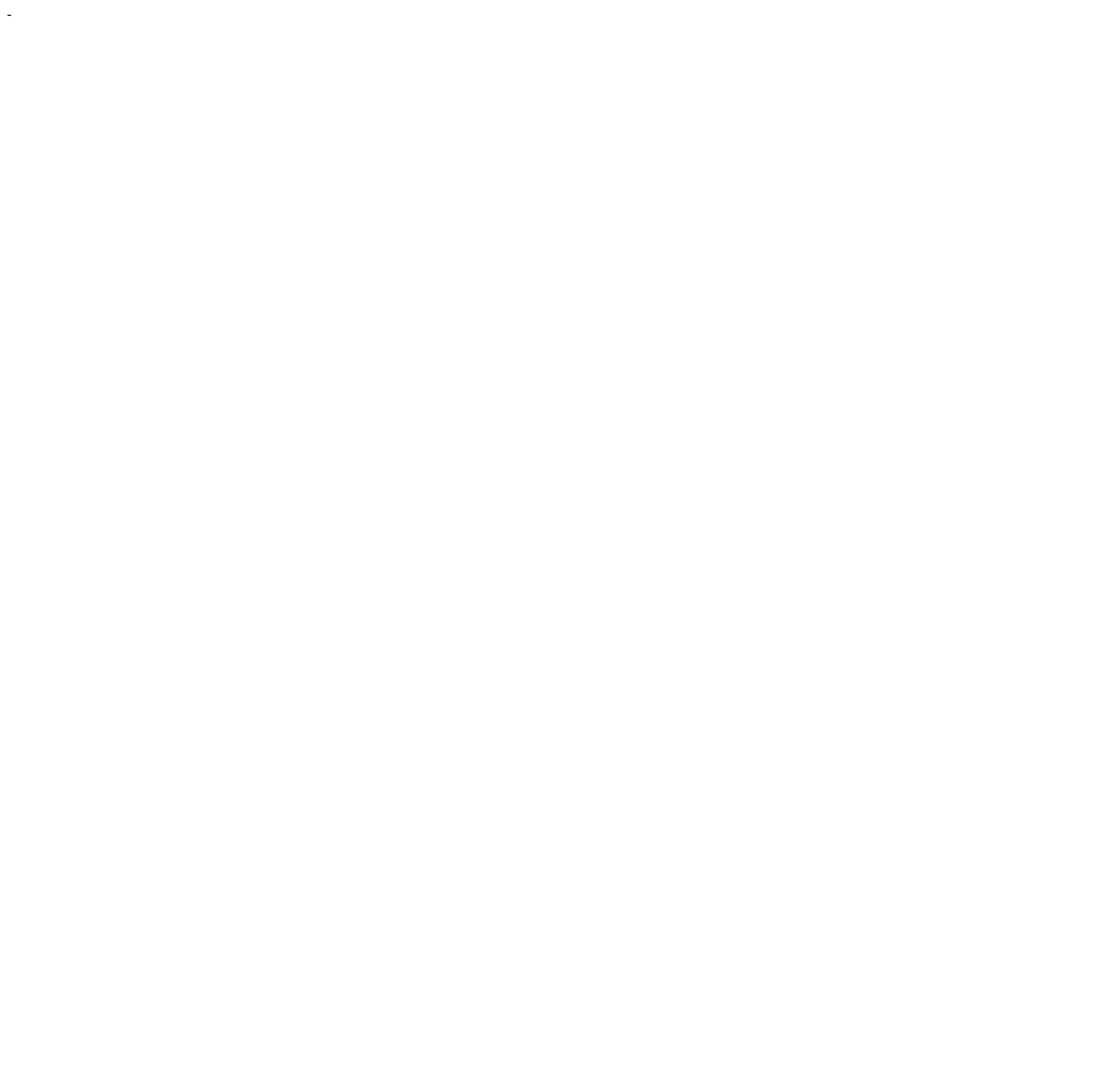
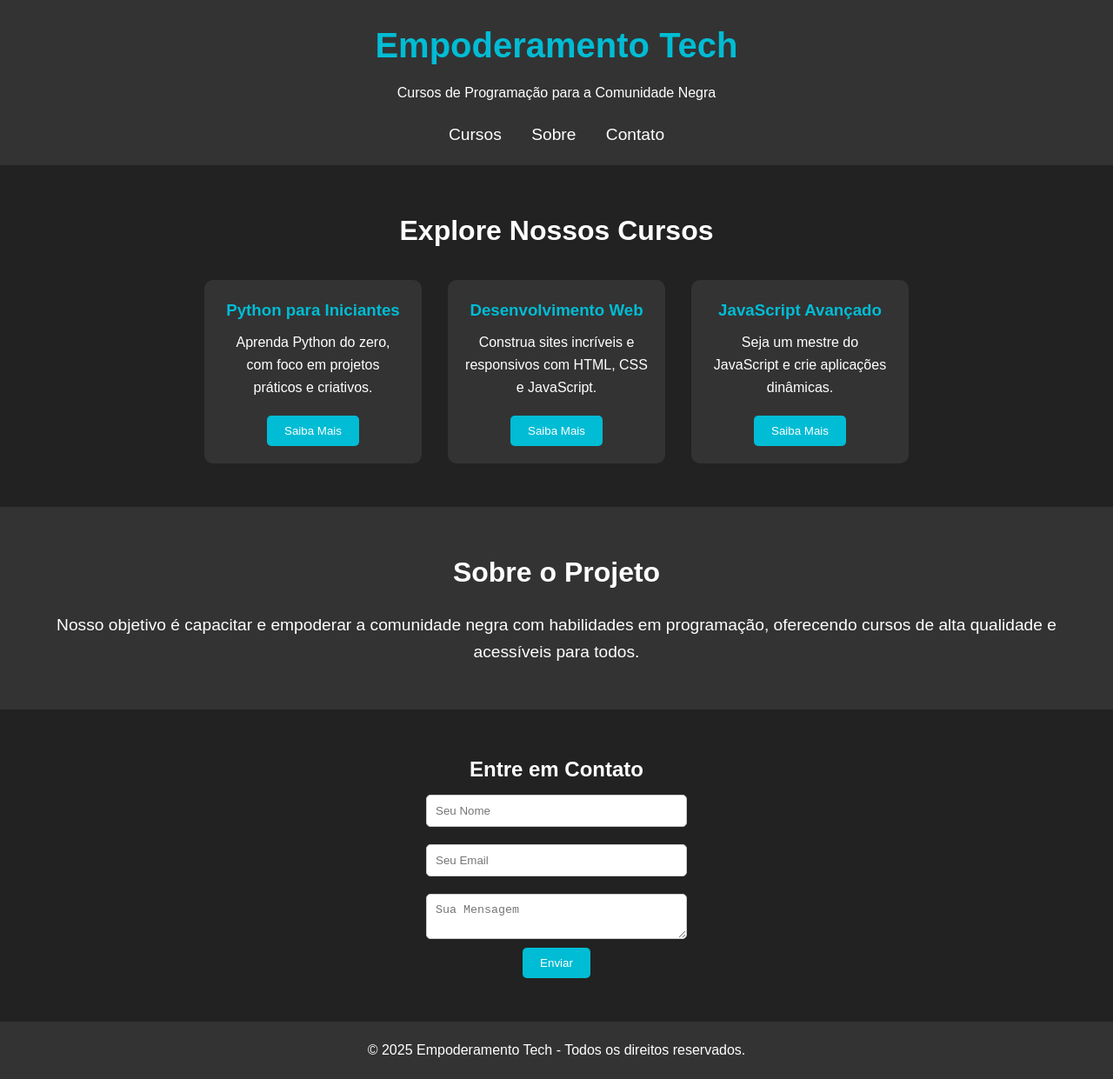
Before and after one commit to Vinny-Oliver/ekolab, a plain HTML site: page teste.html in a window 1280 px wide. Shown: the whole page at 87% size. Before the commit the page ends 800 px from the top, so only its background shows below. Drawn offline with Linux system fonts and the light colour scheme.

Commit message:
Incluindo explore nossos cursos e o entre em contato

```diff
--- a/css/styles.css
+++ b/css/styles.css
@@ -2,17 +2,11 @@
     margin: 0;
     padding: 0;
     box-sizing: border-box;
-    font-family: Arial, sans-serif;
-}
-
-html, body {
-    overflow-x: hidden;
-    width: 100%;
 }
 
 /* Geral */
 body {
-    font-family: 'Poppins', sans-serif;
+    font-family: Arial, sans-serif;
     background: linear-gradient(135deg, #1e1e2f, #121212);
     color: #ffffff;
     line-height: 1.6;
@@ -22,7 +16,7 @@ body {
 /* Header */
 header {
     color: var(--dark);
-    padding: 1rem;
+    padding: 20px;
     text-align: center;
 }
 
@@ -31,7 +25,8 @@ header {
     display: flex;
     align-items: center;
     justify-content: space-between;
-    flex-wrap: wrap; /* Adiciona essa propriedade para permitir o texto ir para a linha abaixo */
+    flex-wrap: wrap;
+    /* Adiciona essa propriedade para permitir o texto ir para a linha abaixo */
 
 }
 
@@ -42,17 +37,22 @@ header {
 }
 
 
+
 .logo {
     width: 40%;
 }
 
 .texto-logo {
     font-size: 2.5rem;
-    max-width: 100%; /* Impede que o texto ultrapasse a tela */
-    text-align: center; /* Centraliza o texto */
-    word-break: break-word; /* Quebra o texto se necessário */
+    max-width: 100%;
+    /* Impede que o texto ultrapasse a tela */
+    text-align: center;
+    /* Centraliza o texto */
+    word-break: break-word;
+    /* Quebra o texto se necessário */
     font-weight: bold;
-    margin-left: 1rem; /* Mantém o texto ao lado da logo em telas grandes */
+    margin-left: 1rem;
+    /* Mantém o texto ao lado da logo em telas grandes */
 }
 
 
@@ -74,16 +74,19 @@ nav {
     justify-content: center;
     align-items: center;
     background: rgba(0, 0, 0, 0.322);
-    padding: 1rem 2rem; /* Adiciona um pouco de espaço nas laterais */
+    padding: 1rem 2rem;
+    /* Adiciona um pouco de espaço nas laterais */
     width: 100%;
-    overflow-x: hidden; /* Impede rolagem horizontal */
+    overflow-x: hidden;
+    /* Impede rolagem horizontal */
 
 }
 
 nav ul {
     list-style: none;
     display: flex;
-    flex-wrap: wrap; /* Permite que os itens que não cabem na tela se movam para a linha seguinte */
+    flex-wrap: wrap;
+    /* Permite que os itens que não cabem na tela se movam para a linha seguinte */
     justify-content: center;
     gap: 1.5rem;
 }
@@ -111,7 +114,6 @@ nav ul:hover li a {
 nav ul li a:hover {
     color: #00d4ff;
     opacity: 1;
-    transform-style: (2.2);
     transform: scale(2.2);
     transition: transform 0.2s;
 }
@@ -164,6 +166,92 @@ header {
     font-size: 1.2rem;
 }
 
+/* Seção de Cursos */
+.explorar {
+    text-align: center;
+    padding: 50px 30px;
+    background: linear-gradient(135deg, #2d4a50, #322ba8);
+}
+
+.explorar h2 {
+    font-size: 2rem;
+    margin-bottom: 30px;
+}
+
+.course-list {
+    display: flex;
+    justify-content: center;
+    gap: 30px;
+}
+
+.course-card {
+    background-color: #333;
+    border-radius: 10px;
+    width: 400px;
+    /* Aumenta o tamanho do card */
+    min-height: 200px;
+    /* Garante altura suficiente */
+}
+
+.course-card h3 {
+    color: #00bcd4;
+    margin-bottom: 10px;
+}
+
+.course-card p {
+    font-size: 1rem;
+    margin-bottom: 20px;
+}
+
+.course-card button {
+    background-color: #00bcd4;
+    color: white;
+    padding: 10px 20px;
+    border: none;
+    border-radius: 5px;
+    cursor: pointer;
+}
+
+.course-card button:hover {
+    background-color: #0288d1;
+}
+
+/* Seção de Contato */
+.contato {
+    text-align: center;
+    padding: 50px 20px;
+    background-color: #222;
+}
+
+.contato form {
+    display: flex;
+    flex-direction: column;
+    align-items: center;
+}
+
+.contato input,
+.contato textarea {
+    width: 300px;
+    padding: 10px;
+    margin: 10px 0;
+    border-radius: 5px;
+    border: 1px solid #ccc;
+}
+
+.contato button {
+    background-color: #00bcd4;
+    color: white;
+    padding: 10px 20px;
+    border: none;
+    border-radius: 5px;
+    cursor: pointer;
+}
+
+.contato button:hover {
+    background-color: #0288d1;
+}
+
+
 /* Footer */
 footer {
     background: linear-gradient(90deg, #121212, #1e1e2f);
@@ -182,30 +270,6 @@ footer {
 .contact {
     color: white;
     margin-bottom: 15px;
-}
-
-/* Responsividade */
-@media (max-width: 768px) {
-    .social-links ul {
-        flex-direction: column;
-        align-items: center;
-    }
-
-    .social-links ul li {
-        width: 180px;
-    }
-
-    .social-links .text {
-        opacity: 0;
-    }
-
-    .social-links ul li:hover .icon {
-        opacity: 0;
-    }
-
-    .social-links ul li:hover .text {
-        opacity: 1;
-    }
 }
 
 .social-links {
--- /dev/null
+++ b/css/teste.css
@@ -0,0 +1,153 @@
+/* Reset básico */
+* {
+    margin: 0;
+    padding: 0;
+    box-sizing: border-box;
+}
+
+/* Corpo e fonte padrão */
+body {
+    font-family: 'Arial', sans-serif;
+    background-color: #121212;
+    color: #fff;
+    line-height: 1.6;
+}
+
+/* Cabeçalho */
+header {
+    background-color: #333;
+    padding: 20px;
+    text-align: center;
+}
+
+header h1 {
+    font-size: 2.5rem;
+    color: #00bcd4;
+}
+
+header p {
+    font-size: 1rem;
+    margin-top: 10px;
+}
+
+nav ul {
+    list-style: none;
+    margin-top: 20px;
+}
+
+nav ul li {
+    display: inline;
+    margin: 0 15px;
+}
+
+nav ul li a {
+    color: #fff;
+    text-decoration: none;
+    font-size: 1.2rem;
+}
+
+/* Seção de Cursos */
+.courses {
+    text-align: center;
+    padding: 50px 20px;
+    background-color: #222;
+}
+
+.courses h2 {
+    font-size: 2rem;
+    margin-bottom: 30px;
+}
+
+.course-list {
+    display: flex;
+    justify-content: center;
+    gap: 30px;
+}
+
+.course-card {
+    background-color: #333;
+    padding: 20px;
+    border-radius: 10px;
+    width: 250px;
+}
+
+.course-card h3 {
+    color: #00bcd4;
+    margin-bottom: 10px;
+}
+
+.course-card p {
+    font-size: 1rem;
+    margin-bottom: 20px;
+}
+
+.course-card button {
+    background-color: #00bcd4;
+    color: white;
+    padding: 10px 20px;
+    border: none;
+    border-radius: 5px;
+    cursor: pointer;
+}
+
+.course-card button:hover {
+    background-color: #0288d1;
+}
+
+/* Seção Sobre */
+.about {
+    text-align: center;
+    padding: 50px 20px;
+    background-color: #333;
+}
+
+.about h2 {
+    font-size: 2rem;
+    margin-bottom: 20px;
+}
+
+.about p {
+    font-size: 1.2rem;
+}
+
+/* Seção de Contato */
+.contact {
+    text-align: center;
+    padding: 50px 20px;
+    background-color: #222;
+}
+
+.contact form {
+    display: flex;
+    flex-direction: column;
+    align-items: center;
+}
+
+.contact input, .contact textarea {
+    width: 300px;
+    padding: 10px;
+    margin: 10px 0;
+    border-radius: 5px;
+    border: 1px solid #ccc;
+}
+
+.contact button {
+    background-color: #00bcd4;
+    color: white;
+    padding: 10px 20px;
+    border: none;
+    border-radius: 5px;
+    cursor: pointer;
+}
+
+.contact button:hover {
+    background-color: #0288d1;
+}
+
+/* Rodapé */
+footer {
+    text-align: center;
+    padding: 20px;
+    background-color: #333;
+    color: #fff;
+}
--- /dev/null
+++ b/js/script.js
@@ -0,0 +1,5 @@
+// script.js - Para interatividade, você pode adicionar alguma funcionalidade aqui, como um alerta quando o formulário for enviado
+document.querySelector('form').addEventListener('submit', function(event) {
+    event.preventDefault();
+    alert('Mensagem enviada com sucesso!');
+});
--- a/teste.html
+++ b/teste.html
@@ -1 +1,70 @@
--
+<!DOCTYPE html>
+<html lang="pt-br">
+<head>
+    <meta charset="UTF-8">
+    <meta name="viewport" content="width=device-width, initial-scale=1.0">
+    <title>Empoderamento Tech - Cursos de Programação</title>
+    <link rel="stylesheet" href="/css/teste.css">
+</head>
+<body>
+    <!-- Cabeçalho -->
+    <header>
+        <div class="logo">
+            <h1>Empoderamento Tech</h1>
+            <p>Cursos de Programação para a Comunidade Negra</p>
+        </div>
+        <nav>
+            <ul>
+                <li><a href="#cursos">Cursos</a></li>
+                <li><a href="#sobre">Sobre</a></li>
+                <li><a href="#contato">Contato</a></li>
+            </ul>
+        </nav>
+    </header>
+
+    <!-- Seção de Cursos -->
+    <section id="cursos" class="courses">
+        <h2>Explore Nossos Cursos</h2>
+        <div class="course-list">
+            <div class="course-card">
+                <h3>Python para Iniciantes</h3>
+                <p>Aprenda Python do zero, com foco em projetos práticos e criativos.</p>
+                <button>Saiba Mais</button>
+            </div>
+            <div class="course-card">
+                <h3>Desenvolvimento Web</h3>
+                <p>Construa sites incríveis e responsivos com HTML, CSS e JavaScript.</p>
+                <button>Saiba Mais</button>
+            </div>
+            <div class="course-card">
+                <h3>JavaScript Avançado</h3>
+                <p>Seja um mestre do JavaScript e crie aplicações dinâmicas.</p>
+                <button>Saiba Mais</button>
+            </div>
+        </div>
+    </section>
+
+    <!-- Seção Sobre -->
+    <section id="sobre" class="about">
+        <h2>Sobre o Projeto</h2>
+        <p>Nosso objetivo é capacitar e empoderar a comunidade negra com habilidades em programação, oferecendo cursos de alta qualidade e acessíveis para todos.</p>
+    </section>
+
+    <!-- Seção de Contato -->
+    <section id="contato" class="contact">
+        <h2>Entre em Contato</h2>
+        <form>
+            <input type="text" placeholder="Seu Nome" required>
+            <input type="email" placeholder="Seu Email" required>
+            <textarea placeholder="Sua Mensagem" required></textarea>
+            <button type="submit">Enviar</button>
+        </form>
+    </section>
+
+    <footer>
+        <p>&copy; 2025 Empoderamento Tech - Todos os direitos reservados.</p>
+    </footer>
+
+    <script src="script.js"></script>
+</body>
+</html>
```
Also changed, not shown: index.html (+47 -3 lines).
